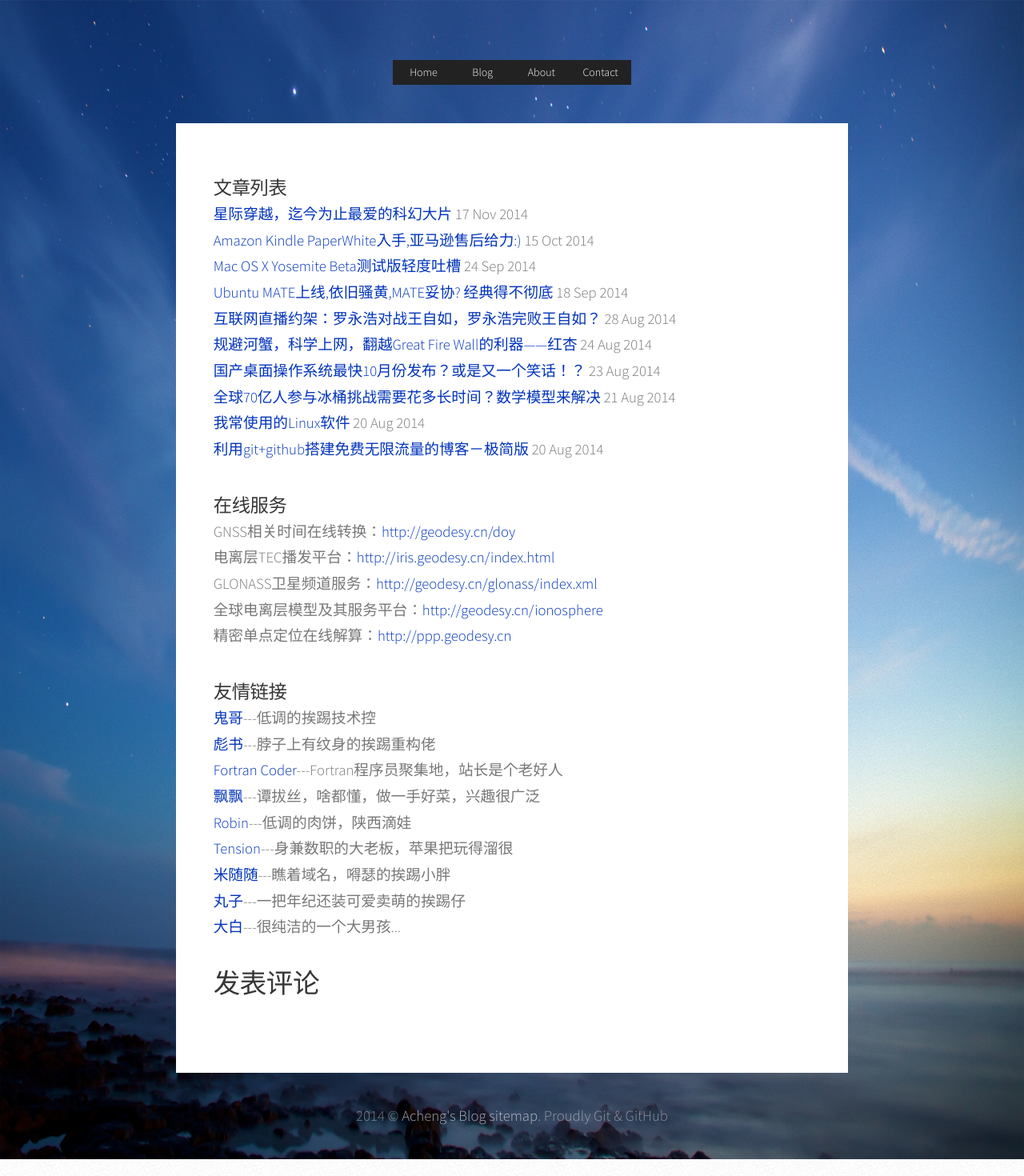
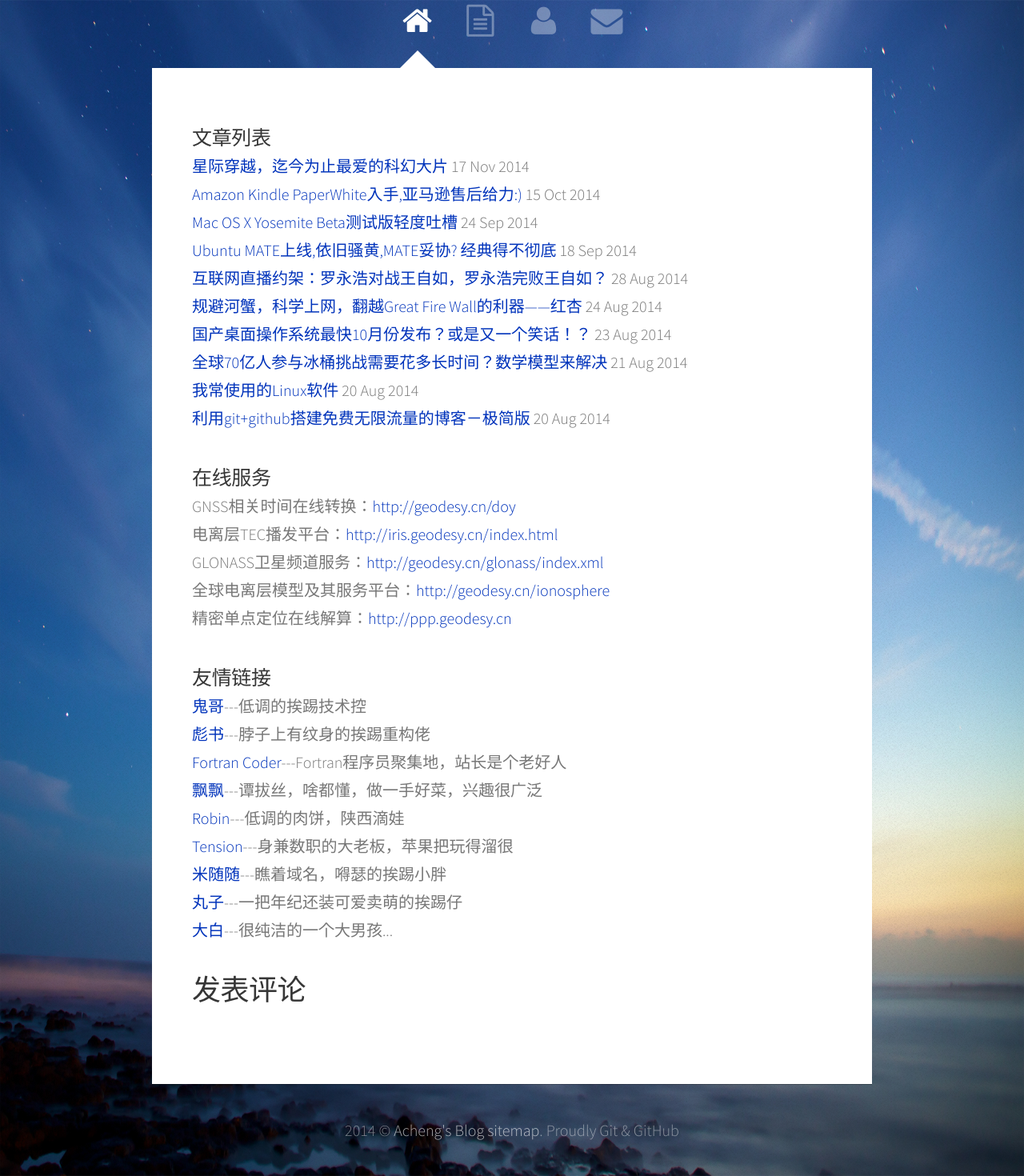
Before and after one commit to acgeodesy/acgeodesy.github.io, a Jekyll site: the page built from old/index.html, in a window 1280 px wide. Shown: the whole page at 80% size. Built offline with Jekyll 4.4.1, drawn with Linux system fonts in a browser that asks for light colours; Markdown is read by kramdown in place of the engine named in the settings; comment, search, counter and statistics services are not loaded; before the commit the page ends 1449 px from its top, so only the background shows below that.

Commit message:
new-home-page

```diff
--- a/_layouts/default.html
+++ b/_layouts/default.html
@@ -8,10 +8,15 @@
 		<link rel="shortcut icon" href="/favicon.ico" />
 		<link href="{{ site.url }}/feed" rel="alternate" title="Acheng" type="application/atom+xml" />
 		<!--[if lte IE 8]><script src="/css/ie/html5shiv.js"></script><![endif]-->
+		<script src="/js/jquery.min.js"></script>
+		<script src="/js/skel.min.js"></script>
+		<script src="/js/init.js"></script>
+		<noscript>
 			<link rel="stylesheet" href="/css/skel.css" />
 			<link rel="stylesheet" href="/css/style.css" />
 			<link rel="stylesheet" href="/css/style-desktop.css" />
 			<link rel="stylesheet" href="/css/style-noscript.css" />
+		</noscript>
 		<!--[if lte IE 8]><link rel="stylesheet" href="/css/ie/v8.css" /><![endif]-->
 	</head>
 	<body>
--- a/js/init.js
+++ b/js/init.js
@@ -37,9 +37,9 @@
 			reset: 'full',
 			pollOnce: true,
 			breakpoints: {
-				'global':	{ range: '*', href: 'css/style.css' },
-				'desktop':	{ range: '737-', href: 'css/style-desktop.css', containers: 1200, grid: { gutters: 25 }, viewport: { width: 1080, scalable: false } },
-				'mobile':	{ range: '-736', href: 'css/style-mobile.css', containers: '100%!', grid: { collapse: true, gutters: 15 }, viewport: { scalable: false } }
+				'global':	{ range: '*', href: '/css/style.css' },
+				'desktop':	{ range: '737-', href: '/css/style-desktop.css', containers: 1200, grid: { gutters: 25 }, viewport: { width: 1080, scalable: false } },
+				'mobile':	{ range: '-736', href: '/css/style-mobile.css', containers: '100%!', grid: { collapse: true, gutters: 15 }, viewport: { scalable: false } }
 			}
 		});
 
```
